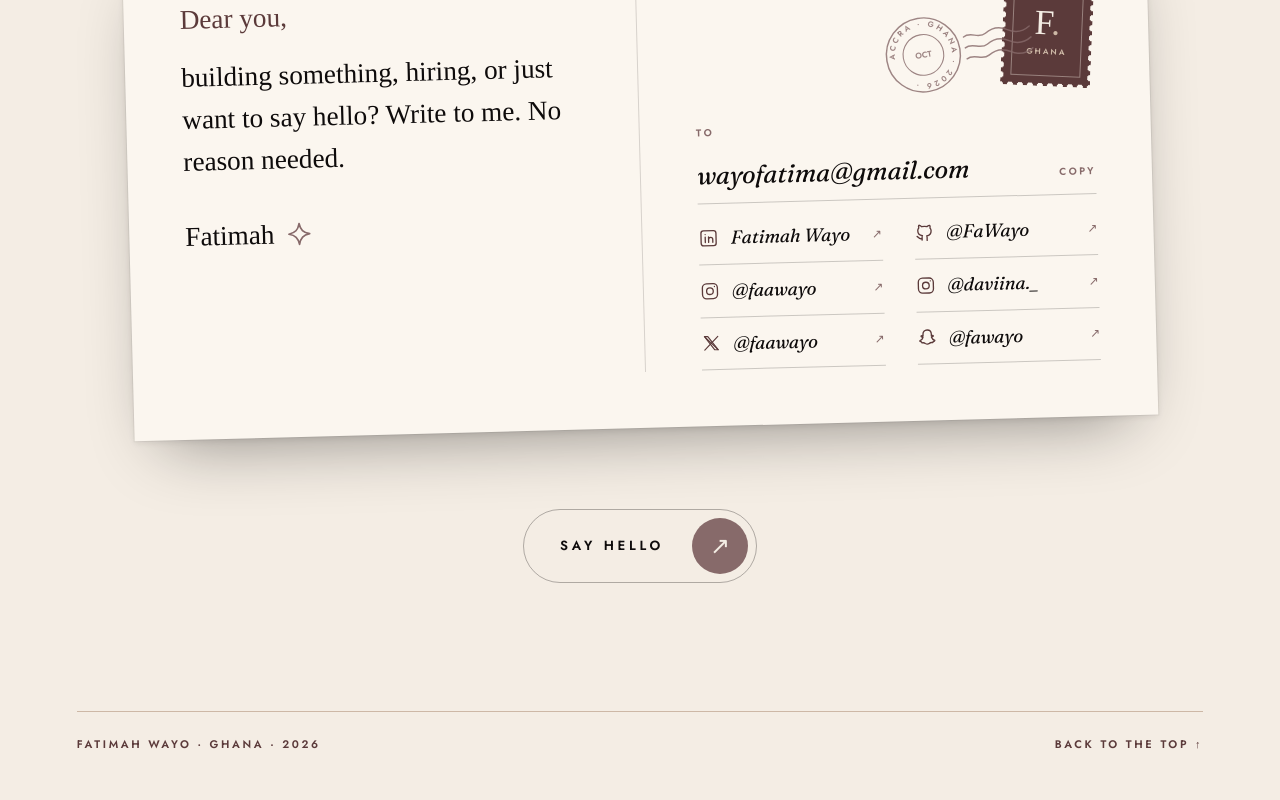
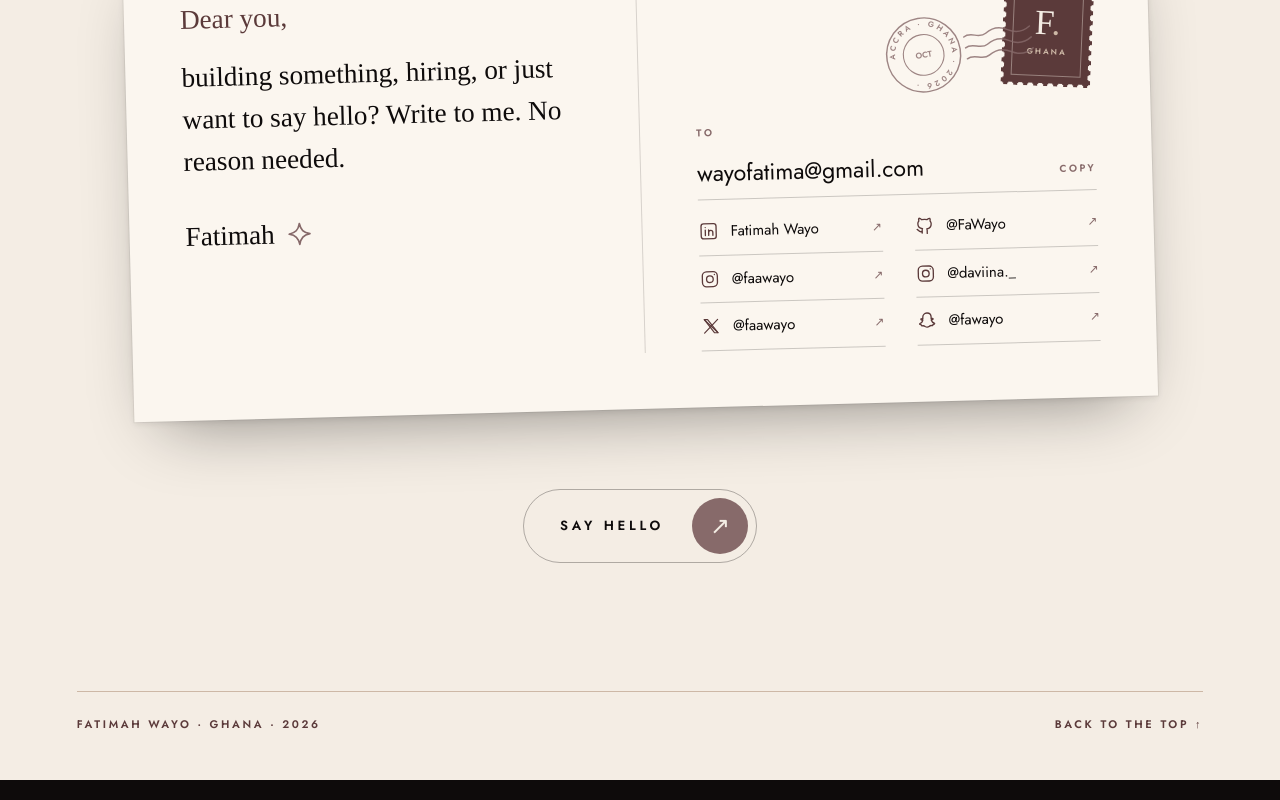
Before and after one commit to FaWayo/Portfolio, a React app: page / in a window 1280 px wide. Shown: the part 9163-9963 px from the top of the page. Built offline with nearby package versions, Linux system fonts and the light colour scheme; a web font is replaced by a local one.

Commit message:
Set the postcard's email and socials in clean sans

```diff
--- a/context/decision-log.md
+++ b/context/decision-log.md
@@ -1822,3 +1822,9 @@ nav spine's edge (`ml: spine width − 6vw`) to the right edge of the screen
 corner. It draws itself in from the left (scale 0→1, 1.2s) as the room arrives,
 replaying on return; reduced motion shows it whole. On phones it sits within the
 page margins. `Reveal` children are now optional.
+
+**Amended 2026-10-07:** on the postcard, the email and the social handles are now
+clean Jost (regular; the email `clamp(1.1rem,…,1.6rem)`, handles 15–18px) instead
+of Fraunces italic. Fatimah chose it over a typewriter face and spaced caps. The
+handwriting stays for the note alone, so it reads as the hand and the address
+side reads as print.
--- a/src/rooms/Talk.tsx
+++ b/src/rooms/Talk.tsx
@@ -92,7 +92,7 @@ export function Talk() {
                                 <li className="flex flex-wrap items-baseline justify-between gap-x-4 border-b border-noir/20 pb-2 pt-3">
                                     <a
                                         href={`mailto:${EMAIL}`}
-                                        className="break-all font-display text-[length:clamp(1.15rem,0.8rem+1vw,1.9rem)] italic text-noir transition-colors hover:text-wine sm:break-normal"
+                                        className="break-all font-sans text-[length:clamp(1.1rem,0.8rem+0.8vw,1.6rem)] text-noir transition-colors hover:text-wine sm:break-normal"
                                     >
                                         {EMAIL}
                                     </a>
@@ -106,8 +106,9 @@ export function Talk() {
                                 </li>
                             </ul>
 
-                            {/* Elsewhere: an ink icon and the handle on each ruled line,
-                                two columns from `sm`. */}
+                            {/* Elsewhere: an ink icon and the handle in clean Jost on each
+                                ruled line, two columns from `sm`. The handwriting is kept
+                                for the note. */}
                             <ul aria-label="Elsewhere" className="mt-2 grid grid-cols-1 gap-x-8 sm:grid-cols-2">
                                 {ELSEWHERE.map((link) => (
                                     <li key={link.href} className="border-b border-noir/20">
@@ -116,13 +117,13 @@ export function Talk() {
                                             target="_blank"
                                             rel="noreferrer noopener"
                                             aria-label={`${link.name}: ${link.handle}`}
-                                            className="group flex items-center gap-3 py-3 font-display text-[length:clamp(1rem,0.8rem+0.45vw,1.3rem)] italic text-noir transition-colors hover:text-wine"
+                                            className="group flex items-center gap-3 py-3 font-sans text-[length:clamp(15px,0.35rem+0.45vw,18px)] text-noir transition-colors hover:text-wine"
                                         >
                                             <SocialIcon network={link.network} />
                                             <span className="truncate">{link.handle}</span>
                                             <span
                                                 aria-hidden="true"
-                                                className="ml-auto font-sans text-xs not-italic text-mauve transition-transform duration-300 group-hover:-translate-y-0.5 group-hover:translate-x-0.5"
+                                                className="ml-auto font-sans text-xs text-mauve transition-transform duration-300 group-hover:-translate-y-0.5 group-hover:translate-x-0.5"
                                             >
                                                 ↗
                                             </span>
```
Also changed, not shown: 4 other files (tests, documents, lock files or other folders).
